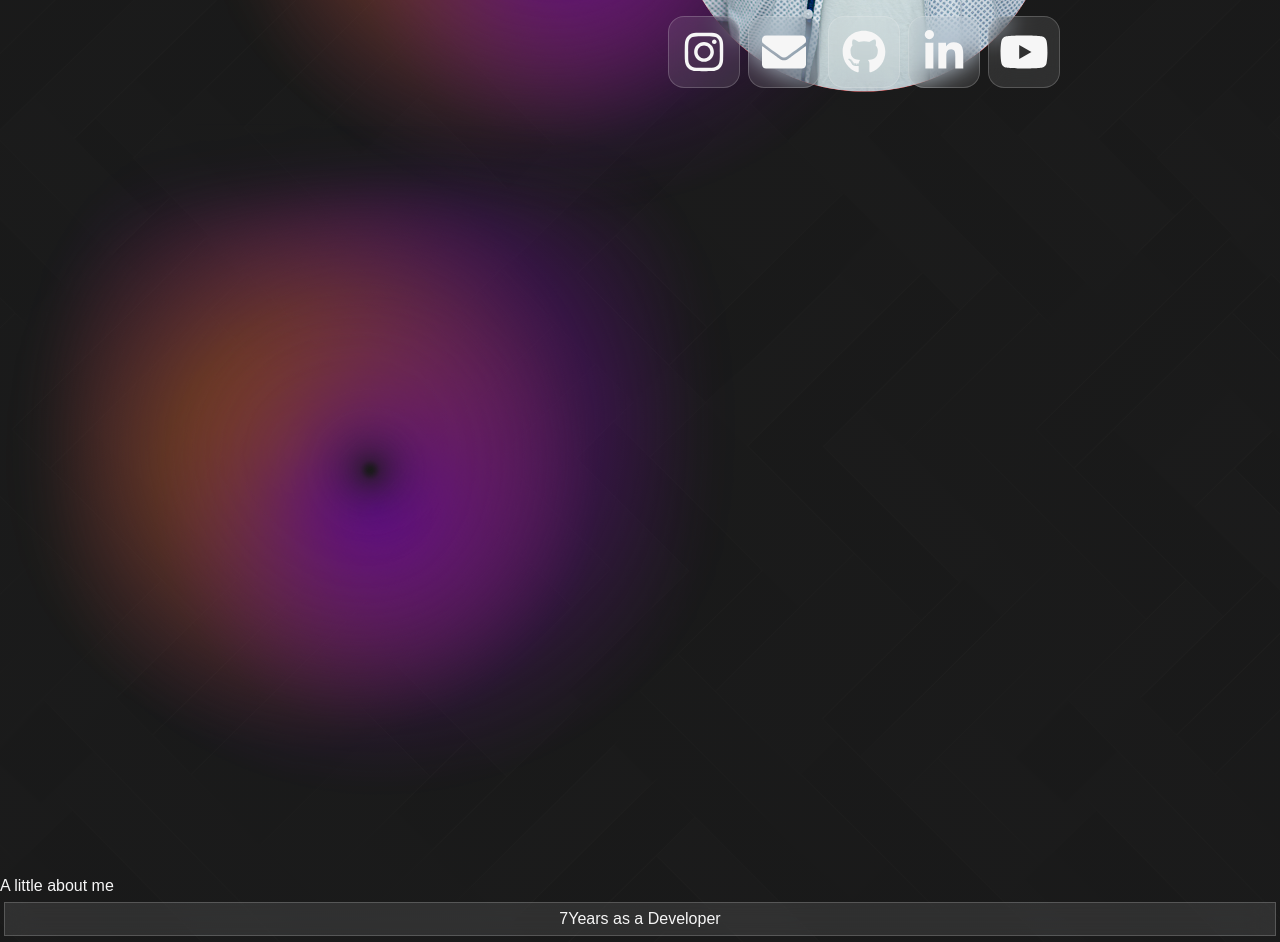
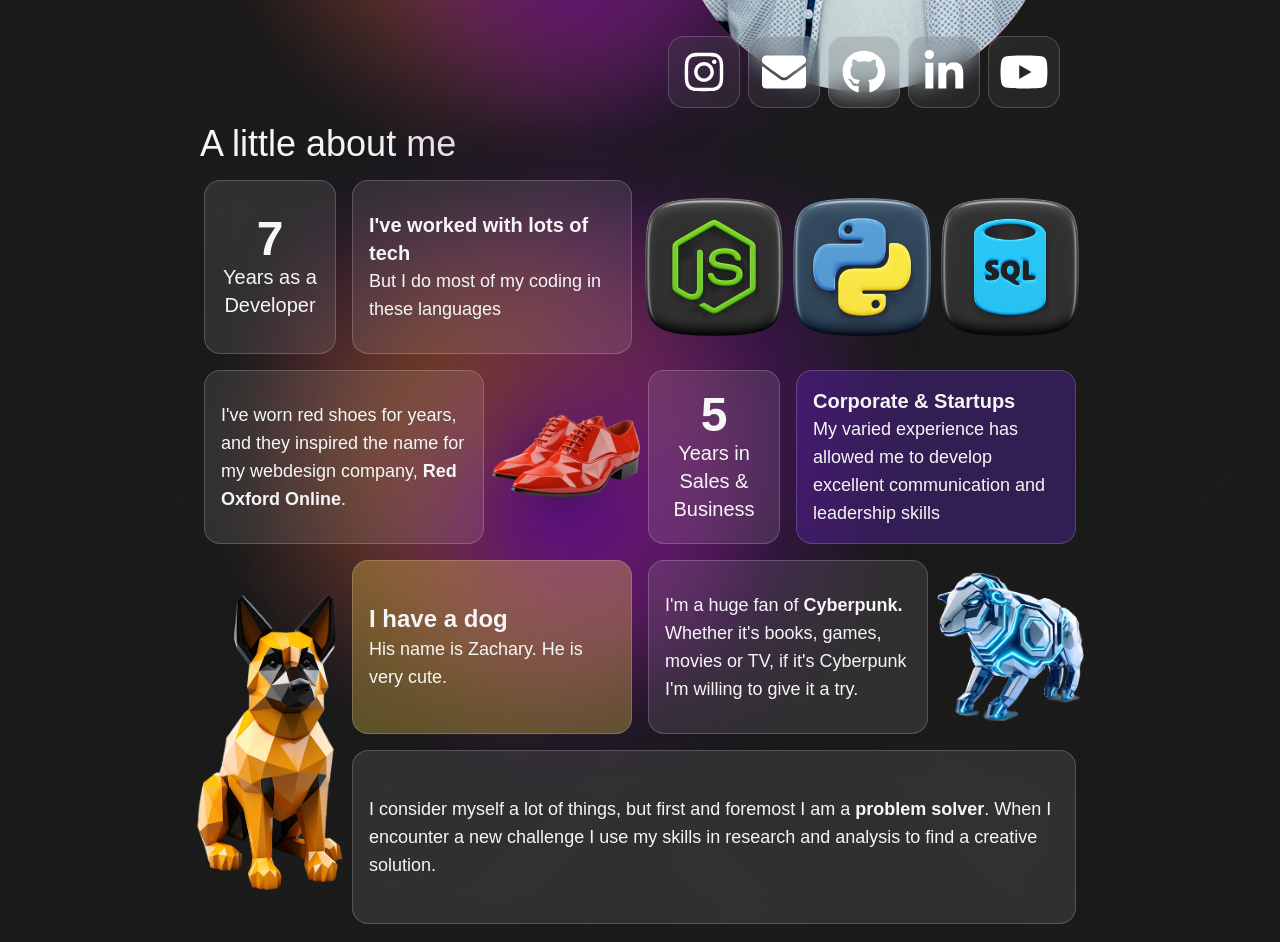
Before and after one commit to DavidASix/davidasix.com, a Next.js app: page / in a window 1280 px wide. Shown: the part 580-1522 px from the top of the page. Built offline with nearby package versions, Linux system fonts and the light colour scheme; a web font is replaced by a local one.

Commit message:
Converted Bento Box to tailwind layout

```diff
--- a/src/assets/constants.js
+++ b/src/assets/constants.js
@@ -16,4 +16,4 @@ c.google_tag = process.env.NODE_ENV === "production"
 
 
 c.sectionPadding = "w-full px-0 md:px-4 lg:px-10 xl:px-48 2xl:px-80 flex flex-col items-center";
-c.contentContainer = "max-w-[1250px] px-4 md:px-0";
+c.contentContainer = "max-w-[1250px] md:px-0";
--- a/src/pages/index.js
+++ b/src/pages/index.js
@@ -1,112 +1,70 @@
-import React, { useEffect, useLayoutEffect } from 'react';
-import Head from 'next/head';
+import React from "react";
+import Head from "next/head";
 
-import c from '@/assets/constants';
+import c from "@/assets/constants";
 
-import NavigationLayout from '@/components/NavigationLayout';
-import SocialIcon from '@/components/SocialIcon';
-import Python from "public/vectors/python.svg";
-import Node from "public/vectors/node.svg";
-import SQL from "public/vectors/sql.svg";
+import NavigationLayout from "@/components/NavigationLayout";
+import SocialIcon from "@/components/SocialIcon";
 
-const socials = require('@/assets/socials.json');
-const s = {}
+const socials = require("@/assets/socials.json");
 
-const SocialLink = ({social}) => {
+const SocialLink = ({ social }) => {
   return (
-    <div className='p-1'>
+    <div className="p-1">
       <a
         href={social.url}
-        target='_blank'
-        rel='noopener noreferrer'
-        className={`frosted rounded-2xl flex justify-center items-center aspect-square
-        hover:bg-primary hover:bg-opacity-30`}>
+        target="_blank"
+        rel="noopener noreferrer"
+        className={`frosted bg-da-dark-600 bg-opacity-20 rounded-2xl flex justify-center items-center aspect-square
+        hover:bg-primary hover:bg-opacity-30`}
+      >
         <SocialIcon
           social={social.socialMedia}
-          className='p-2 hover hover-danger'
-          style={{height: 60, width: 70 }} />
+          className="p-2 fill-white hover:fill-da-secondary"
+          style={{ height: 60, width: 70 }}
+        />
       </a>
     </div>
   );
-}
-
-
-const Bento = ({size, containerClass, np, children, id}) => {
-  const useWindowSize = () => {
-    const [size, setSize] = React.useState([0, 0]);
-    useLayoutEffect(() => {
-      function updateSize() {
-        setSize([window.innerWidth, window.innerHeight]);
-      }
-      window.addEventListener('resize', updateSize);
-      updateSize();
-      return () => window.removeEventListener('resize', updateSize);
-    }, []);
-    return size;
-  }
-  const [width, height] = useWindowSize();
-
-  useEffect(() => {
-    const bentoPrime = document.getElementById('bento-prime');
-    if (bentoPrime) {
-      const width = bentoPrime.offsetWidth;
-      // Loop through the possible heights of 1 - 5 row height.
-      for (let i = 1; i <= 5; i++) {
-        const bentoGridItems = document.getElementsByClassName(`bento-rh-${i}`);
-        for (let j = 0; j < bentoGridItems.length; j++) {
-          bentoGridItems[j].style.height = `${width * i}px`;
-        }
-      }
-    }
-  }, [width, height]);
-
-  // np = no padding
-  const padding = np ? 'p-0' : 'p-1';
-  return (
-    <div
-      id={id ? id : undefined}
-      className={`${size} ${padding} d-flex bento-rh-1`} style={{minHeight: 150}}>
-      <div className={`flex-grow-1 frosted rounded-4 row align-content-center justify-content-center align-items-center ${padding} ${containerClass}`}>
-        {children}
-      </div>
-    </div>
-  );
-}
+};
 
 export default function Home(props) {
-
   return (
     <>
-      <Head>
-      </Head>
+      <Head></Head>
       <NavigationLayout>
         <section className={`${c.sectionPadding} w-full`}>
           <div
             className={`${c.contentContainer} w-full grid grid-cols-1 md:grid-cols-2
-              md:py-8 pb-4 relative`}
+              md:py-8 pb-4 relative px-4`}
           >
             <img
-            src='/images/shapes/gradient-bg.png'
-            alt='A gradient background'
-            className="absolute left-0 top-0" />
-          <div className={`col-span-1 relative flex justify-center items-center order-2 md:order-1`}>
-            <div className={`flex flex-col md:frosted h-min max-w-[700px] p-4 rounded-2xl`}>
-              <span className={`text-xl header-font`}>
-                Hi there, I’m
+              src="/images/shapes/gradient-bg.png"
+              alt="A gradient background"
+              className="absolute left-0 top-0"
+            />
+            <div
+              className={`col-span-1 relative flex justify-center items-center order-2 md:order-1`}
+            >
+              <div
+                className={`flex flex-col md:frosted h-min max-w-[700px] p-4 rounded-2xl`}
+              >
+                <span className={`text-xl header-font`}>Hi there, I’m</span>
+                <h1 className={`text-4xl header-font`}>David A Six</h1>
+                <span className="mt-2">
+                  I’m a developer, maker, and tech enthusiast. Why the six? I’m
+                  the sixth David Anderson in my family tree.
                 </span>
-              <h1 className={`text-4xl header-font`}>
-                David A Six
-              </h1>
-              <span className='mt-2'>
-                I’m a developer, maker, and tech enthusiast. Why the six? I’m the sixth David Anderson in my family tree.
-              </span>
-              <span className='my-2'>
-                Need a developer or data expert with proven soft and hard skills? Here I am!
+                <span className="my-2">
+                  Need a developer or data expert with proven soft and hard
+                  skills? Here I am!
                 </span>
               </div>
             </div>
 
-          <div className={`col-span-1 relative flex justify-center order-1 md:order-2`}>
+            <div
+              className={`col-span-1 relative flex justify-center order-1 md:order-2`}
+            >
               <img
                 src="/images/headshot_bg.svg"
                 alt="An orange circle behind image of David"
@@ -117,135 +75,172 @@ export default function Home(props) {
                 alt="A headshot of David wearing an unbuttoned white collared shirt."
                 className="z-10 max-h-[65vh]"
               />
-            <div className="flex h-min absolute bottom-0 z-20">
-              {socials.map((s, i) => <SocialLink key={i} social={s} color='white' />)}
+              <div className="flex h-min absolute -bottom-5 z-20">
+                {socials.map((s, i) => (
+                  <SocialLink key={i} social={s} />
+                ))}
+              </div>
+            </div>
+          </div>
+        </section>
+
+        <section className={`${c.sectionPadding} w-full`}>
+          <div className={`${c.contentContainer} w-full`}>
+            <img
+              src="/images/shapes/gradient-bg.png"
+              alt="A gradient background"
+              className="absolute z-0"
+            />
+
+            <h2 className="text-4xl px-2 pb-2">A little about me</h2>
+
+            <div
+              className="relative justify-center
+              grid grid-cols-3 grid-rows-7 md:grid-cols-6 md:grid-rows-4 px-1"
+            >
+              <div className="col-span-1 row-span-1 md:col-span-1 md:row-span-1 p-1 md:p-2">
+                <div className="h-full w-full flex flex-col justify-center items-start p-2 lg:p-4 frosted rounded-2xl">
+                  <h2 className="flex flex-col w-full text-center">
+                    <span className="text-3xl sm:text-5xl font-bold">
+                      {new Date().getFullYear() - 2017}
+                    </span>
+                    <span className="text-md sm:text-xl">
+                      Years as a Developer
+                    </span>
+                  </h2>
                 </div>
               </div>
 
-          </div>
-        </section>
-
-        <section
-          id='bento'
-          className={`col-12 row justify-content-center position-relative`}>
-
-            <img
-              src='/images/shapes/gradient-bg.png'
-              alt='A gradient background'
-              style={{zIndex: 10}}
-              className={s.gradient} />
-          <div
-            style={{zIndex: 20}}
-            className={`col-12 col-lg-10 col-xl-9 col-xxl-7 row justify-content-center align-items-center align-content-center`}>
-              <h1 className='fs-d5 col-12 p-0'>
-                A little about me
-              </h1>
-
-              <div className='col-12 row'>
-                <Bento size='col-4 col-md-2' id='bento-prime'>
-                  <h2 className='row text-center align-content-center'>
-                    <span className='fs-d5 p-0'>
-                    {new Date().getFullYear() - 2017}
-                    </span>
-                    <span className='fs-6 fs-md-5 p-0'>Years as a Developer</span>
-                  </h2>
-                </Bento>
-                <Bento size='col-8 col-md-4' containerClass='align-content-center'>
-                  <h2 className='fs-5 mt-0 fw-semibold'>
+              <div className="col-span-2 row-span-1 md:col-span-2 md:row-span-1 p-1 md:p-2">
+                <div className="h-full w-full flex flex-col justify-center items-start p-2 lg:p-4 frosted rounded-2xl">
+                  <h2 className="text-md sm:text-xl font-semibold">
                     I've worked with lots of tech
                   </h2>
-                  <span className='fs-small fs-md-6'>
+                  <span className="text-sm sm:text-lg">
                     But I do most of my coding in these languages
                   </span>
-                </Bento>
-                <img
-                  src='/images/nodejs.png'
-                  className='col-4 col-md-2'
-                  style={{objectFit: 'contain'}}
-                  aria-label='NodeJS'
-                  alt='NodeJS' />
-                <img
-                  src='/images/python.png'
-                  className='col-4 col-md-2'
-                  style={{objectFit: 'contain'}}
-                  aria-label='Python'
-                  alt='Python'  />
-                <img
-                  src='/images/sql.png'
-                  className='col-4 col-md-2'
-                  style={{objectFit: 'contain'}}
-                  aria-label='SQL'
-                  alt='SQL' />
-              </div>
-
-              <div className='col-12 row'>
-                <Bento size='col-8 col-md-4' containerClass=''>
-                  <span className='fs-6'>
-                    I've worn red shoes for years, and they inspired the name for my webdesign company, <a href='https://redoxfordonline.com' target='_blank' rel='noopener noreferrer' className='hover hover-danger fw-bold'>Red Oxford Online</a>.
-                  </span>
-                </Bento>
-                <img
-                  style={{ height: 'auto', objectFit: 'contain'}}
-                  className='col-4 col-md-2 p-1 position-relative'
-                  src='/images/low-poly-red-shoes.png'
-                  alt='A pair of red oxford shoes' />
-                <Bento size='col-4 col-md-2'>
-                  <h2 className='row text-center align-content-center'>
-                    <span className='fs-d5 p-0'>5</span>
-                    <span className='fs-6 fs-md-5 p-0'>Years in Sales & Business</span>
-                  </h2>
-                </Bento>
-                <Bento size='col-8 col-md-4' containerClass='frosted-primary'>
-                  <h2 className='fs-5 fw-semibold mt-0 text-nowrap'>
-                    Corporate & Startups
-                  </h2>
-                  <span className='fs-small fs-md-6'>
-                    My varied experience has allowed me to develop excellent communication and leadership skills
-                  </span>
-                </Bento>
-              </div>
-
-              <div className='col-12 row align-items-center'>
-                <img
-                  style={{ height: 'auto', objectFit: 'contain'}}
-                  className='col-4 col-md-2 bento-rh-2 m-0  d-none d-md-block'
-                  src='/images/low-poly-shepherd-1x2.png'
-                  alt='A German Shepherd' />
-
-                <div className='col-12 col-md-10 row align-items-center'>
-
-                <img
-                  style={{ height: 'auto', objectFit: 'contain'}}
-                  className='col-4 bento-rh-1 m-0 d-block d-md-none'
-                  src='/images/low-poly-shepherd-head.png'
-                  alt='A German Shepherd' />
-
-                  <Bento size='col-8 col-md-3' containerClass='frosted-danger align-content-center'>
-                    <span className='text-center fs-5 fw-semibold p-0'>
-                      I have a dog
-                    </span>
-                    <span className='text-center fs-small fs-md-6 p-0'>
-                      His name is Zachary. He is very cute.
-                    </span>
-                  </Bento>
-                  <Bento size='col-8 col-md-6'>
-                    <span className='fs-6'>
-                      I'm a huge fan of <span className='fw-bold'>Cyberpunk.</span> Whether it's books, games, movies or TV, if it's Cyberpunk I'm willing to give it a try.
-                    </span>
-                  </Bento>
-                  <img
-                    style={{maxHeight: 200, objectFit: 'contain'}}
-                    className='p-2 p-md-2 m-0 col-4 col-md-3 bento-rh-1'
-                    src='/images/electric-sheep.png'
-                    alt='An Electric Sheep' />
-                  <Bento size={12}>
-                    <span className='fs-6'>
-                      I consider myself a lot of things, but first and foremost I am a <span className='fw-bold'>problem solver</span>. When I encounter a new challenge I use my skills in research and analysis to find a creative solution.
-                    </span>
-                  </Bento>
                 </div>
               </div>
 
+              <img
+                src="/images/nodejs.png"
+                className="col-span-1 row-span-1 md:col-span-1 md:row-span-1 self-center"
+                aria-label="NodeJS"
+                alt="NodeJS"
+              />
+              <img
+                src="/images/python.png"
+                className="col-span-1 row-span-1 md:col-span-1 md:row-span-1 self-center"
+                aria-label="Python"
+                alt="Python"
+              />
+              <img
+                src="/images/sql.png"
+                className="col-span-1 row-span-1 md:col-span-1 md:row-span-1 self-center"
+                aria-label="SQL"
+                alt="SQL"
+              />
+
+              <div className="col-span-2 row-span-1 md:col-span-2 md:row-span-1 p-1 md:p-2">
+                <div className="h-full w-full flex flex-col justify-center items-start p-2 lg:p-4 frosted rounded-2xl">
+                  <span className="text-sm sm:text-lg">
+                    I've worn red shoes for years, and they inspired the name
+                    for my webdesign company,{" "}
+                    <a
+                      href="https://redoxfordonline.com"
+                      target="_blank"
+                      rel="noopener noreferrer"
+                      className="font-bold hover:text-da-accent"
+                    >
+                      Red Oxford Online
+                    </a>
+                    .
+                  </span>
+                </div>
+              </div>
+
+              <img
+                className="col-span-1 row-span-1 md:col-span-1 md:row-span-1 self-center"
+                src="/images/low-poly-red-shoes.png"
+                alt="A pair of red oxford shoes"
+              />
+
+              <div className="col-span-1 row-span-1 md:col-span-1 md:row-span-1 p-1 md:p-2">
+                <div className="h-full w-full flex flex-col justify-center items-start p-2 lg:p-4 frosted rounded-2xl">
+                  <h2 className="flex flex-col w-full text-center">
+                    <span className="text-3xl sm:text-5xl font-bold">
+                      {new Date().getFullYear() - 2019}
+                    </span>
+                    <span className="text-md sm:text-xl">
+                      Years in Sales & Business
+                    </span>
+                  </h2>
+                </div>
+              </div>
+
+              <div className="col-span-2 row-span-1 md:col-span-2 md:row-span-1 p-1 md:p-2">
+                <div className="h-full w-full flex flex-col justify-center items-start p-2 lg:p-4 frosted rounded-2xl bg-da-primary bg-opacity-30">
+                  <h2 className="text-md sm:text-xl font-semibold whitespace-nowrap">
+                    Corporate & Startups
+                  </h2>
+                  <span className="text-sm sm:text-lg">
+                    My varied experience has allowed me to develop excellent
+                    communication and leadership skills
+                  </span>
+                </div>
+              </div>
+
+              <img
+                className="col-span-1 row-span-2 hidden md:block self-center"
+                src="/images/low-poly-shepherd-1x2.png"
+                alt="A German Shepherd"
+              />
+
+              <img
+                className="col-span-1 row-span-1 block md:hidden self-center"
+                src="/images/low-poly-shepherd-head.png"
+                alt="A German Shepherd"
+              />
+
+              <div className="col-span-2 row-span-1 md:col-span-2 md:row-span-1 p-1 md:p-2">
+                <div className="h-full w-full flex flex-col justify-center items-start p-2 lg:p-4 frosted rounded-2xl bg-da-accent bg-opacity-30">
+                  <span className="text-center text-2xl font-semibold">
+                    I have a dog
+                  </span>
+                  <span className="text-sm sm:text-lg">
+                    His name is Zachary. He is very cute.
+                  </span>
+                </div>
+              </div>
+
+              <div className="col-span-2 row-span-1 md:col-span-2 md:row-span-1 p-1 md:p-2">
+                <div className="h-full w-full flex flex-col justify-center items-start p-2 lg:p-4 frosted rounded-2xl">
+                  <span className="text-sm sm:text-lg">
+                    I'm a huge fan of{" "}
+                    <span className="font-bold">Cyberpunk.</span> Whether it's
+                    books, games, movies or TV, if it's Cyberpunk I'm willing to
+                    give it a try.
+                  </span>
+                </div>
+              </div>
+
+              <img
+                className="col-span-1 row-span-1 md:col-span-1 md:row-span-1 self-center"
+                src="/images/electric-sheep.png"
+                alt="An Electric Sheep"
+              />
+
+              <div className="col-span-3 row-span-1 md:col-span-5 md:row-span-1 p-1 md:p-2">
+                <div className="h-full w-full flex flex-col justify-center items-start p-2 lg:p-4 frosted rounded-2xl">
+                  <span className="text-sm md:text-lg">
+                    I consider myself a lot of things, but first and foremost I
+                    am a <span className="font-bold">problem solver</span>. When
+                    I encounter a new challenge I use my skills in research and
+                    analysis to find a creative solution.
+                  </span>
+                </div>
+              </div>
+            </div>
           </div>
         </section>
       </NavigationLayout>
```
Lines whose indentation alone changed are shown as unchanged.
